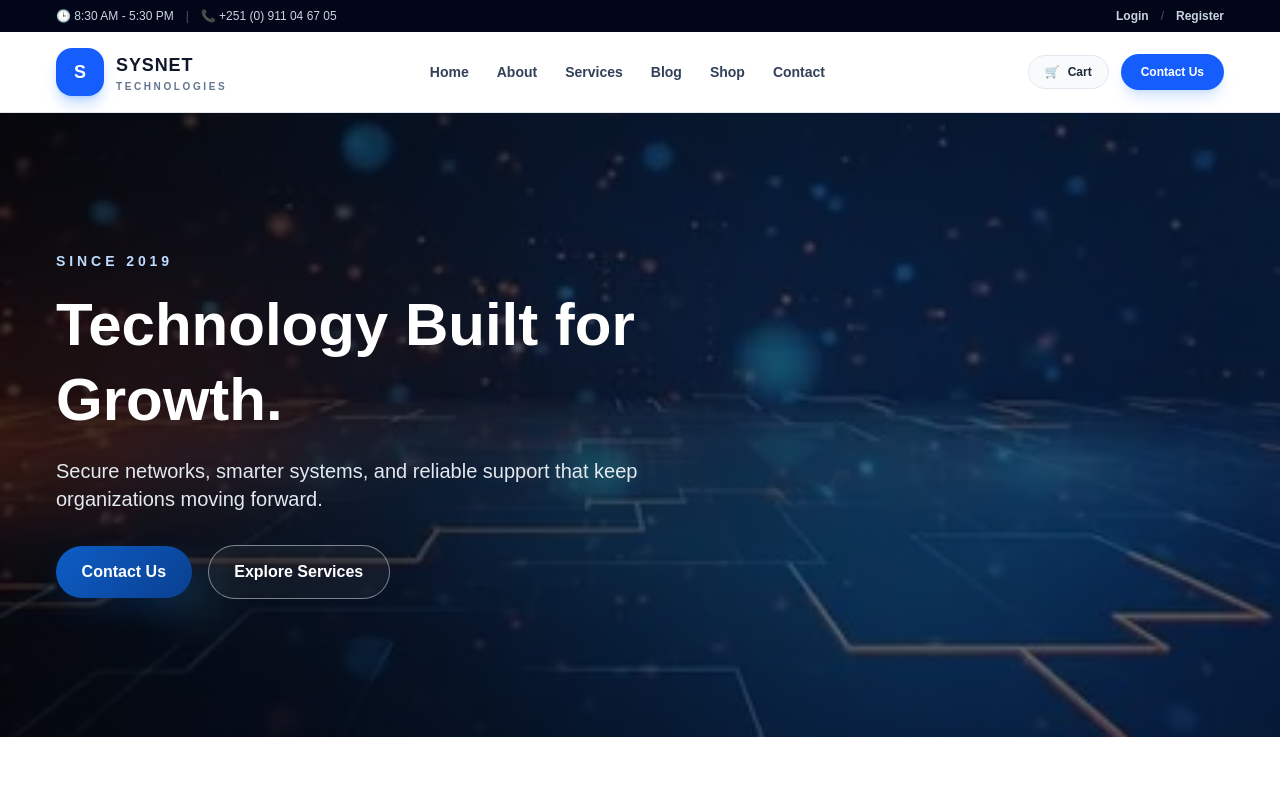
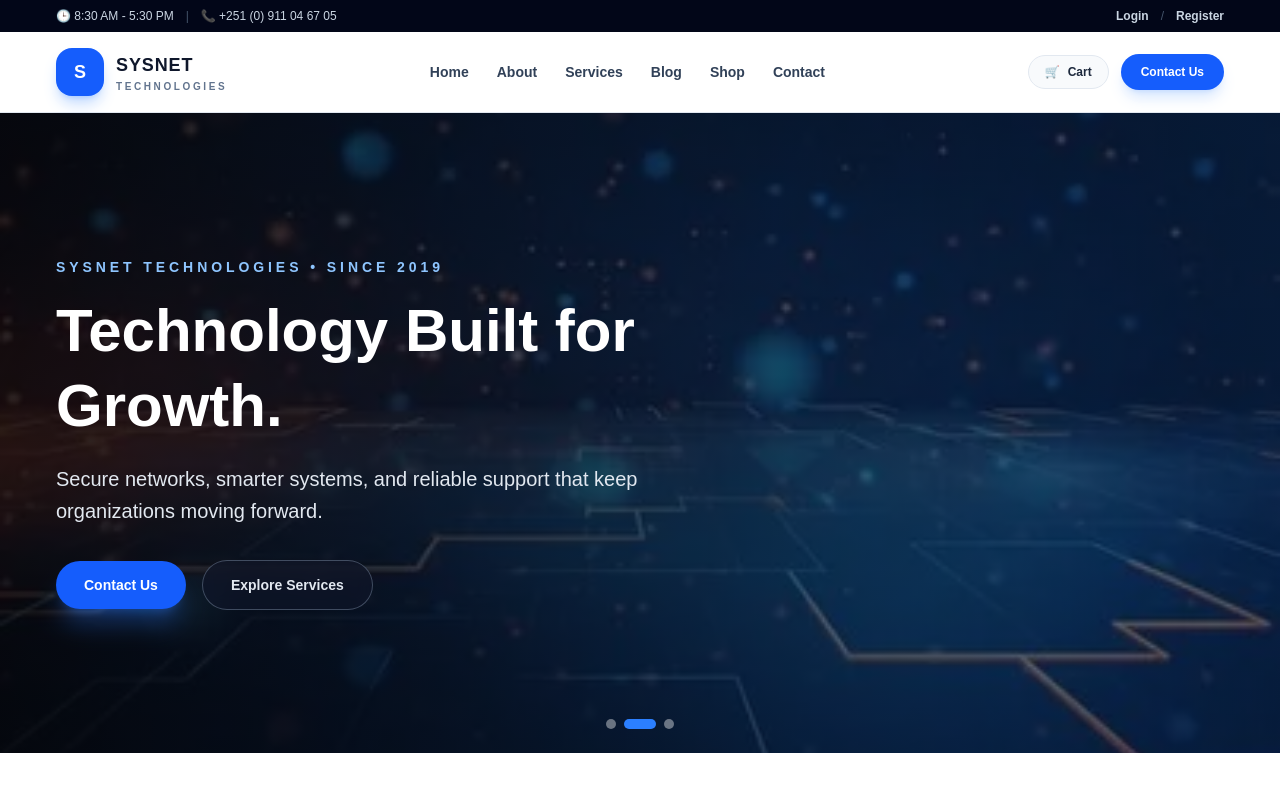
Before and after one commit to Yaya1200/sysnext, a Next.js app: page / in a window 1280 px wide. Shown: the top 800 px of the page. Built offline with nearby package versions, Linux system fonts and the light colour scheme; no server answers.

Commit message:
adding hero

```diff
--- a/app/components/Hero.tsx
+++ b/app/components/Hero.tsx
@@ -2,29 +2,53 @@
 
 import { useState, useEffect } from "react";
 import Link from "next/link";
-import { heroSlides } from "../data/siteData";
+import { heroSlides as defaultSlides, HeroSlide } from "../data/siteData";
 
 export default function Hero() {
+  const [slides, setSlides] = useState<HeroSlide[]>(defaultSlides);
   const [currentIndex, setCurrentIndex] = useState(0);
 
   useEffect(() => {
-    const timer = setTimeout(() => {
-      setCurrentIndex((prevIndex) => (prevIndex === heroSlides.length - 1 ? 0 : prevIndex + 1));
+    fetch("/api/content?type=slider")
+      .then((res) => (res.ok ? res.json() : Promise.reject()))
+      .then((data) => {
+        if (Array.isArray(data) && data.length > 0) {
+          setSlides(
+            data.map((item: any, idx: number) => ({
+              id: item.id || idx + 1,
+              title: item.title,
+              subtitle: item.subtitle || "",
+              image: item.image || "/images/hero/hero1.webp",
+              link: item.extra_data?.link || "/contact",
+              buttonText: item.extra_data?.buttonText || "Contact Us",
+            }))
+          );
+        }
+      })
+      .catch(() => undefined);
+  }, []);
+
+  useEffect(() => {
+    if (slides.length <= 1) return;
+    const timer = setInterval(() => {
+      setCurrentIndex((prev) => (prev === slides.length - 1 ? 0 : prev + 1));
     }, 5000);
 
-    return () => clearTimeout(timer);
-  }, [currentIndex]);
+    return () => clearInterval(timer);
+  }, [slides]);
+
+  const activeSlide = slides[currentIndex] || slides[0] || defaultSlides[0];
 
   return (
-    <section id="hero" className="relative h-[78vh] min-h-[560px] w-full overflow-hidden bg-black">
-      {heroSlides.map((slide, index) => (
+    <section id="hero" className="relative h-[80vh] min-h-[580px] w-full overflow-hidden bg-black">
+      {slides.map((slide, index) => (
         <div
-          key={index}
+          key={slide.id || index}
           className={`absolute inset-0 h-full w-full bg-cover bg-center transition-opacity duration-1000 ${
             index === currentIndex ? "opacity-100" : "opacity-0"
           }`}
           style={{
-            backgroundImage: `linear-gradient(90deg, rgba(5,8,15,0.78), rgba(9,39,82,0.62)), url('${slide.image}')`,
+            backgroundImage: `linear-gradient(90deg, rgba(5,8,15,0.85), rgba(9,39,82,0.65)), url('${slide.image}')`,
           }}
         />
       ))}
@@ -32,21 +56,50 @@ export default function Hero() {
       <div className="relative z-10 flex h-full items-center">
         <div className="container mx-auto px-4 text-white">
           <div className="max-w-3xl">
-            <p className="mb-4 text-sm font-bold uppercase tracking-[0.28em] text-blue-200">Since 2019</p>
-            <h1 className="text-4xl font-black leading-tight md:text-6xl">{heroSlides[currentIndex].title}</h1>
-            <p className="mt-5 max-w-2xl text-base text-slate-200 md:text-xl">{heroSlides[currentIndex].subtitle}</p>
+            <p className="mb-4 text-sm font-bold uppercase tracking-[0.28em] text-blue-300">
+              SysNet Technologies • Since 2019
+            </p>
+            <h1 className="text-4xl font-black leading-tight sm:text-5xl md:text-6xl text-white">
+              {activeSlide.title}
+            </h1>
+            <p className="mt-5 max-w-2xl text-base text-slate-200 sm:text-lg md:text-xl leading-relaxed">
+              {activeSlide.subtitle}
+            </p>
 
             <div className="mt-8 flex flex-wrap items-center gap-4">
-              <Link href="/contact" className="primary-btn">
-                Contact Us
+              <Link
+                href={activeSlide.link || "/contact"}
+                className="rounded-full bg-blue-600 px-7 py-3.5 text-sm font-bold text-white shadow-xl shadow-blue-500/30 transition hover:bg-blue-700 hover:scale-105"
+              >
+                {activeSlide.buttonText || "Contact Us"}
               </Link>
-              <Link href="/services" className="secondary-btn">
+              <Link
+                href="/services"
+                className="rounded-full border border-slate-400/40 bg-slate-900/60 px-7 py-3.5 text-sm font-bold text-slate-200 backdrop-blur-sm transition hover:bg-slate-800 hover:text-white"
+              >
                 Explore Services
               </Link>
             </div>
           </div>
         </div>
       </div>
+
+      {/* Slide Indicators */}
+      {slides.length > 1 && (
+        <div className="absolute bottom-6 left-1/2 z-20 flex -translate-x-1/2 gap-2">
+          {slides.map((_, idx) => (
+            <button
+              key={idx}
+              type="button"
+              aria-label={`Slide ${idx + 1}`}
+              onClick={() => setCurrentIndex(idx)}
+              className={`h-2.5 rounded-full transition-all ${
+                idx === currentIndex ? "w-8 bg-blue-500" : "w-2.5 bg-white/40 hover:bg-white/70"
+              }`}
+            />
+          ))}
+        </div>
+      )}
     </section>
   );
 }
```
